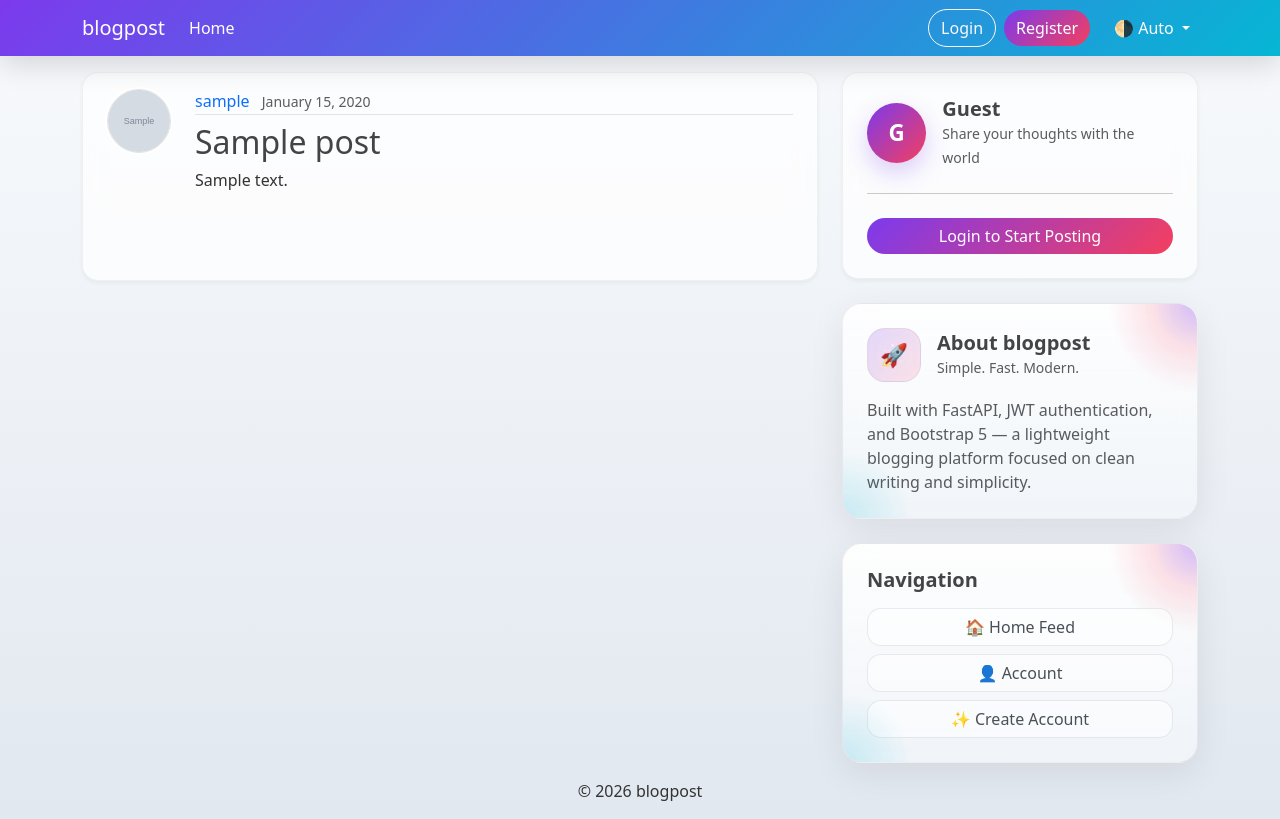
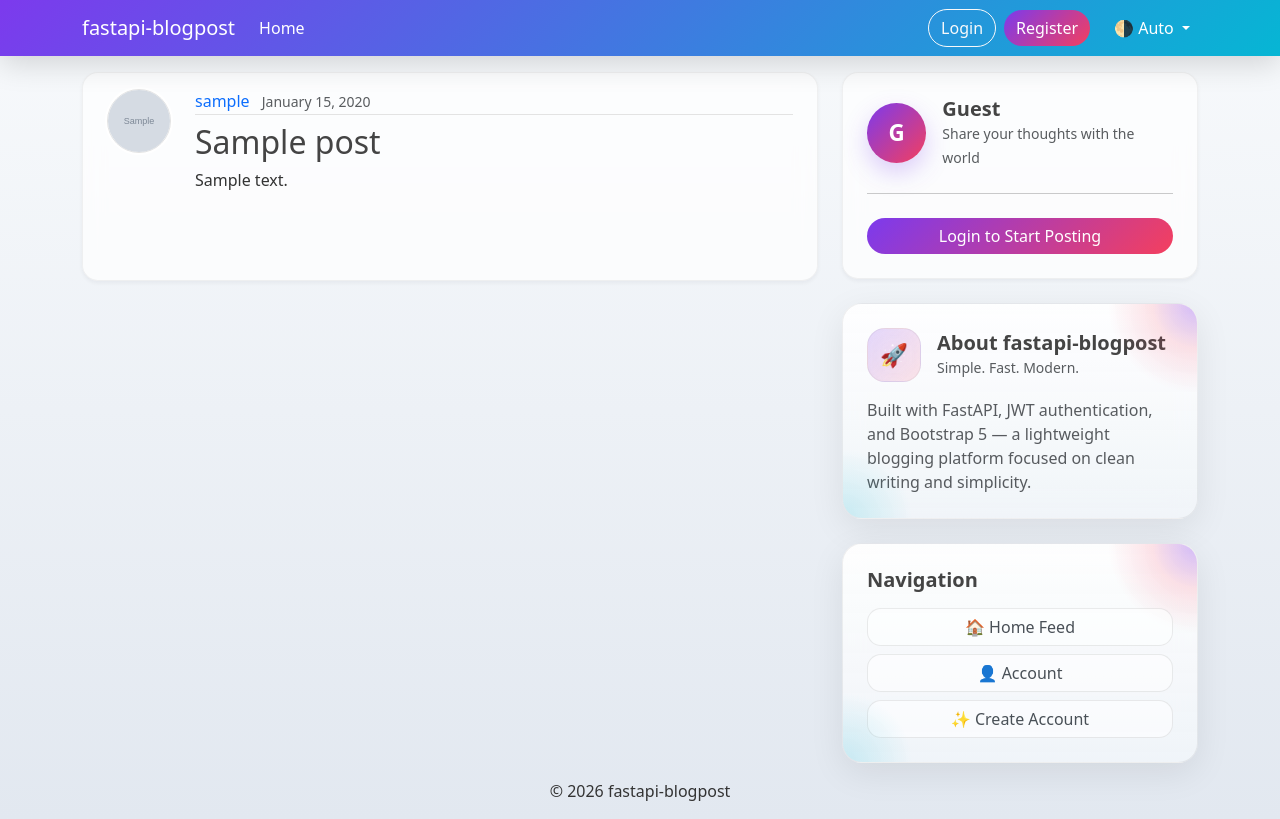
Before and after one commit to smooth-codes/fastapi-blogpost-project, a Python web app: template app/templates/home.html in a window 1280 px wide. Run offline with Jinja, Linux system fonts and the light colour scheme; the template is opened without the code that fills it: most values are stand-ins (such as "Sample title", 1, 10 or a date in 2020); grey boxes marked "Sample" are stand-in pictures.

Commit message:
Update layout.html

```diff
--- a/app/templates/layout.html
+++ b/app/templates/layout.html
@@ -5,9 +5,9 @@
 <meta name="viewport" content="width=device-width, initial-scale=1">
 
 {% if title %}
-<title>blogpost - {{ title }}</title>
+<title>fastapi-blogpost - {{ title }}</title>
 {% else %}
-<title>blogpost</title>
+<title>fastapi-blogpost</title>
 {% endif %}
 
 <link href="https://cdn.jsdelivr.net/npm/bootstrap@5.3.8/dist/css/bootstrap.min.css" rel="stylesheet">
@@ -496,7 +496,7 @@ body {
 <nav class="navbar navbar-expand-md bg-steel fixed-top" data-bs-theme="dark">
 <div class="container">
 
-<a class="navbar-brand text-white" href="{{ url_for('home') }}">blogpost</a>
+<a class="navbar-brand text-white" href="{{ url_for('home') }}">fastapi-blogpost</a>
 
 <button class="navbar-toggler" data-bs-toggle="collapse" data-bs-target="#nav">
 <span class="navbar-toggler-icon"></span>
@@ -611,7 +611,7 @@ Account
 
             <div>
                 <h5 class="mb-0 fw-bold">
-                    About blogpost
+                    About fastapi-blogpost
                 </h5>
 
                 <small class="text-body-secondary">
@@ -662,7 +662,7 @@ Account
 </main>
 
 <footer class="mt-auto text-center py-3">
-© <span id="year"></span> blogpost
+© <span id="year"></span> fastapi-blogpost
 </footer>
 
 <!-- MODALS -->
@@ -759,18 +759,7 @@ setTheme(localStorage.getItem('theme') || 'auto');
 import { getCurrentUser, getToken } from '/static/js/auth.js';
 import { showModal, hideModal, getErrorMessage } from '/static/js/utils.js';
 
-// async function updateUI() {
-//     const user = await getCurrentUser();
-//     if (user) {
-//         loggedInNav.classList.remove('d-none');
-//         loggedOutNav.classList.add('d-none');
-//         accountBtn.textContent = user.username;
-//     } else {
-//         loggedInNav.classList.add('d-none');
-//         loggedOutNav.classList.remove('d-none');
-//     }
-// }
-// updateUI();
+
 async function updateUI() {
 
     const user = await getCurrentUser();
```
